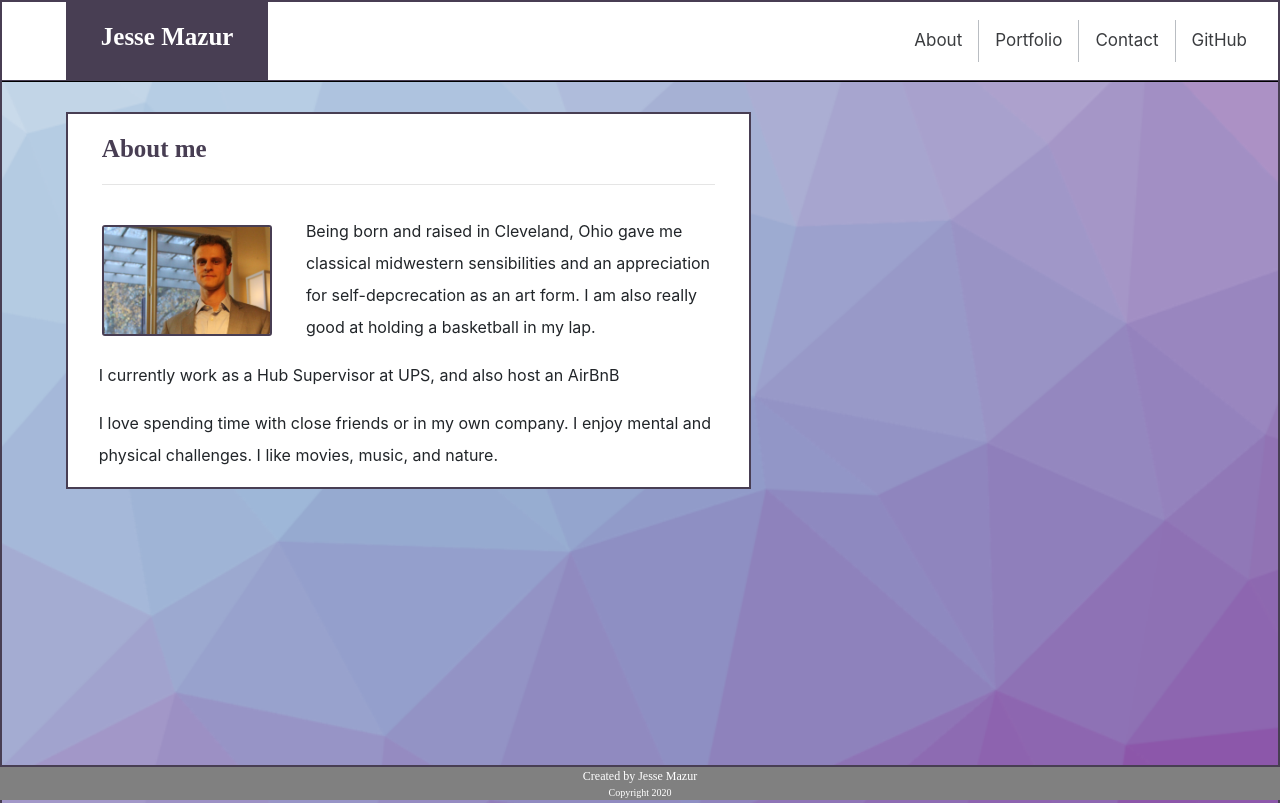
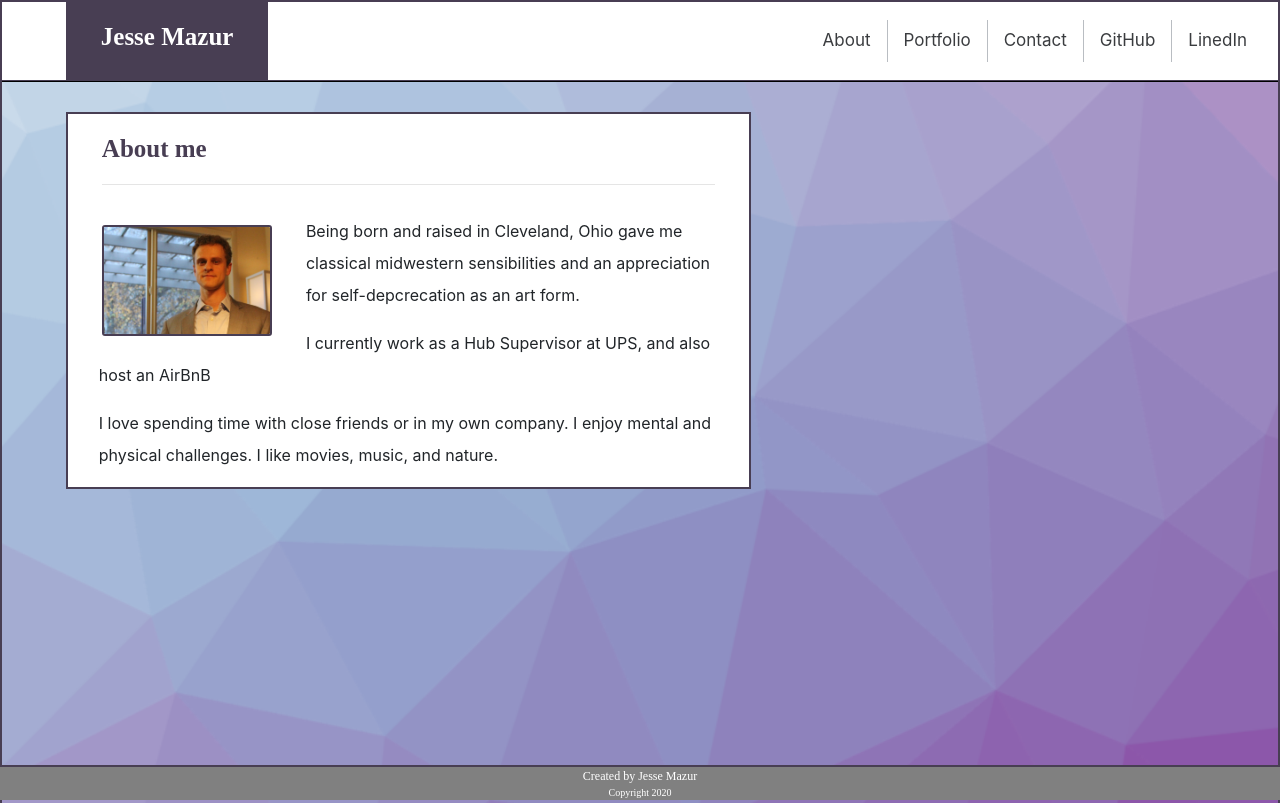
Before and after one commit to JMantis0/homework-02, a plain HTML site: page index.html in a window 1280 px wide. Shown: the top 803 px of the page. Drawn offline with nearby package versions, Linux system fonts and the light colour scheme; a web font is replaced by a local one.

Commit message:
add linkedin navitem on each page

```diff
--- a/index.html
+++ b/index.html
@@ -54,6 +54,9 @@
 						<li class="nav-item">
 							<a class="nav-link" href="https://github.com/JMantis0">GitHub</a>
 						</li>
+						<li class="nav-item">
+							<a class="nav-link" href="https://www.linkedin.com/in/jesse-mazur-115359178/">LinedIn</a>
+						</li>
 
 					</ul>
 
@@ -90,8 +93,7 @@
 						<div class="card-text">
 
 							<p>Being born and raised in Cleveland, Ohio gave me classical midwestern
-								sensibilities and an appreciation for self-depcrecation as an art form. I am
-								also really good at holding a basketball in my lap.</p>
+								sensibilities and an appreciation for self-depcrecation as an art form.</p>
 							<p>I currently work as a Hub Supervisor at UPS, and also host an AirBnB</p>
 							<p>I love spending time with close friends or in my own company. I enjoy mental and
 								physical challenges. I like movies, music, and nature.</p>
```
Also changed, not shown: contact.html (+3 -0 lines), portfolio.html (+3 -0 lines).
